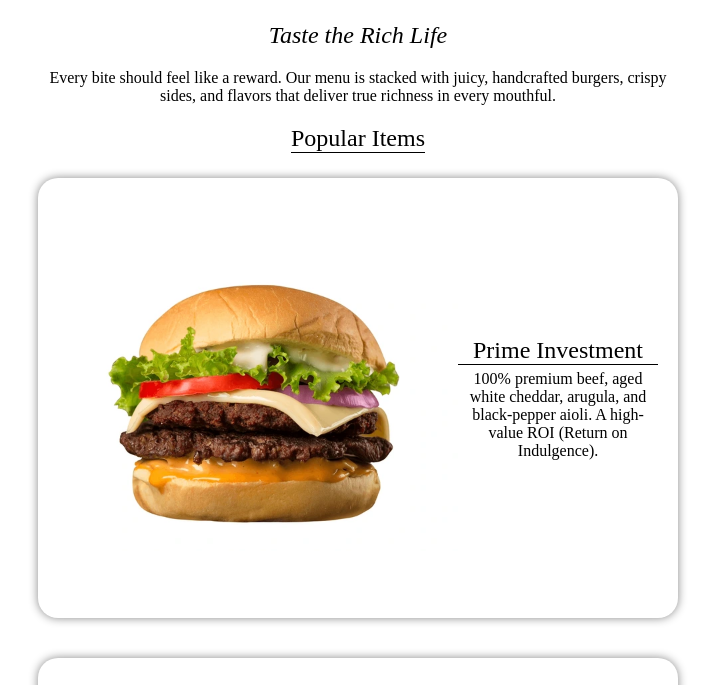
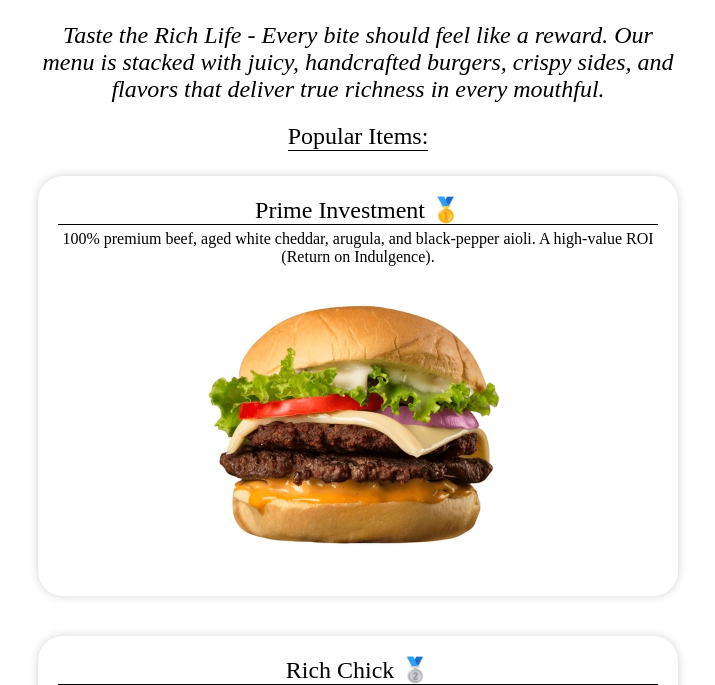
Before and after one commit to ruizhelou/resturant-page, a website built with webpack: page src/template.html in a window 1280 px wide. Shown: the part 123-808 px from the top of the page, without its empty margins (282-997 px from the left). Built offline with nearby package versions, Linux system fonts and the light colour scheme.

Commit message:
Update homepage css layout

```diff
--- a/src/homepage-loader.js
+++ b/src/homepage-loader.js
@@ -11,26 +11,22 @@ function loadHomePage() {
 
     const slogan = document.createElement("div")
     slogan.classList.add("slogan")
-    slogan.textContent = "Taste the Rich Life"
-
-    const summary = document.createElement("div")
-    summary.classList.add("summary")
-    summary.textContent = "Every bite should feel like a reward. Our menu is stacked with juicy, handcrafted burgers, crispy sides, and flavors that deliver true richness in every mouthful."
+    slogan.textContent = "Taste the Rich Life - Every bite should feel like a reward. Our menu is stacked with juicy, handcrafted burgers, crispy sides, and flavors that deliver true richness in every mouthful."
 
     const popularItemsTitle = document.createElement("div")
     popularItemsTitle.classList.add("sub-title")
-    popularItemsTitle.textContent = "Popular Items"
+    popularItemsTitle.textContent = "Popular Items:"
 
     const popularItems = document.createElement("div")
     popularItems.classList.add("popular-items")
 
-    const beefBurger = new PopularItem(beefBurgerImage, "A beef burger", "Prime Investment", "100% premium beef, aged white cheddar, arugula, and black-pepper aioli. A high-value ROI (Return on Indulgence).");
+    const beefBurger = new PopularItem(beefBurgerImage, "A beef burger", "Prime Investment 🥇", "100% premium beef, aged white cheddar, arugula, and black-pepper aioli. A high-value ROI (Return on Indulgence).");
     beefBurger.appendTo(popularItems)
 
-    const chickenBurger = new PopularItem(chickenBurgerImage, "A chicken burger", "Rich Chick", "Crispy or grilled chicken breast, creamy slaw, and house honey-gold sauce. Your wallet won’t cluck at this one.");
+    const chickenBurger = new PopularItem(chickenBurgerImage, "A chicken burger", "Rich Chick 🥈", "Crispy or grilled chicken breast, creamy slaw, and house honey-gold sauce. Your wallet won’t cluck at this one.");
     chickenBurger.appendTo(popularItems)
 
-    const fishBurger = new PopularItem(fishBurgerImage, "A fish burger", "Codzilla Fortune", "A giant cod patty, crunchy slaw, and citrus mayo. Big flavor, big fun.");
+    const fishBurger = new PopularItem(fishBurgerImage, "A fish burger", "Codzilla Fortune 🥉", "A giant cod patty, crunchy slaw, and citrus mayo. Big flavor, big fun.");
     fishBurger.appendTo(popularItems)
 
     const hours = document.createElement("div")
@@ -72,31 +68,30 @@ function loadHomePage() {
     sunday.textContent = "Sunday: 8am - 8pm"
     hoursList.appendChild(sunday)
 
-    const contact = document.createElement("div")
+    // const contact = document.createElement("div")
 
-    const contactTitle = document.createElement("div")
-    contactTitle.classList.add("sub-title")
-    contactTitle.textContent = "Contact:"
-    contact.appendChild(contactTitle)
+    // const contactTitle = document.createElement("div")
+    // contactTitle.classList.add("sub-title")
+    // contactTitle.textContent = "Contact:"
+    // contact.appendChild(contactTitle)
 
-    const address = document.createElement("div")
-    address.classList.add("address")
-    address.textContent = "Address: 123 Forest Drive, Forestville, Maine"
-    contact.appendChild(address)
+    // const address = document.createElement("div")
+    // address.classList.add("address")
+    // address.textContent = "Address: 123 Forest Drive, Forestville, Maine"
+    // contact.appendChild(address)
 
-    const phoneNumber = document.createElement("div")
-    phoneNumber.classList.add("phone-number")
-    phoneNumber.textContent = "Phone: +64 5672901"
-    contact.appendChild(phoneNumber)
+    // const phoneNumber = document.createElement("div")
+    // phoneNumber.classList.add("phone-number")
+    // phoneNumber.textContent = "Phone: +64 5672901"
+    // contact.appendChild(phoneNumber)
 
 
     content.appendChild(title)
     content.appendChild(slogan)
-    content.appendChild(summary)
     content.appendChild(popularItemsTitle)
     content.appendChild(popularItems)
     content.appendChild(hours)
-    content.appendChild(contact)
+    // content.appendChild(contact)
 }
 
 class PopularItem {
@@ -133,8 +128,8 @@ class PopularItem {
         itemDesc.textContent = this.#description
         itemInfo.appendChild(itemDesc)
 
+        popularItem.appendChild(itemInfo)
         popularItem.appendChild(itemImage)
-        popularItem.appendChild(itemInfo)
         dom.appendChild(popularItem)
     }
 }
--- a/src/styles.css
+++ b/src/styles.css
@@ -53,26 +53,16 @@ body {
 .popular-items {
   display: flex;
   flex-direction: column;
+  justify-content: center;
   gap: 40px;
 }
 
 .popular-item {
-  display: grid;
-  grid-template-columns: 2fr 1fr;
-  grid-auto-rows: 400px;
-
-  justify-items: center;
-  align-items: center;
-
   padding: 20px;
-  border-radius: 20px;
-  box-shadow: 0px 0px 10px #888888;
+  box-shadow: 0px 0px 10px lightgray;
+  border-radius: 25px;
 }
 
-.item-info {
-  display: flex;
-  flex-direction: column;
-}
 
 .sub-title {
   font-size: var(--font-sub-heading-size);
```
Also changed, not shown: src/images/fish.jpg.
